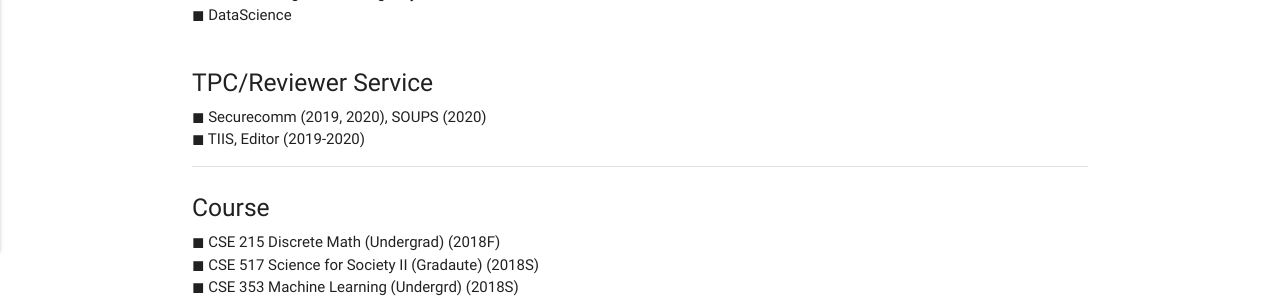
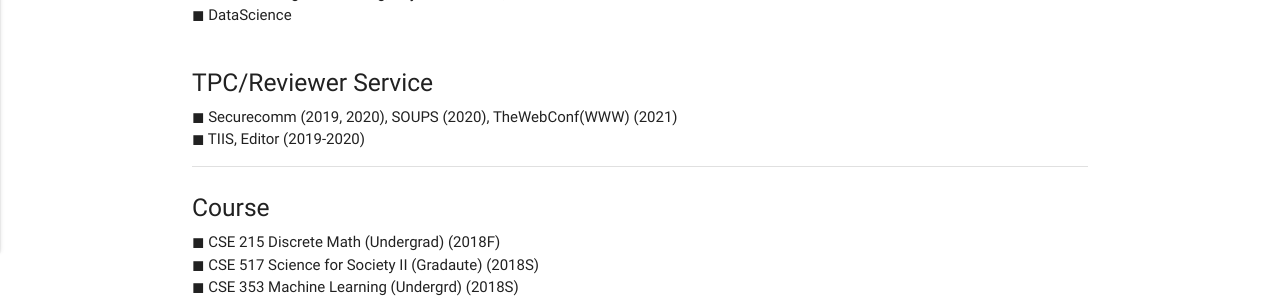
Before and after one commit to Yurim990507/DASH-Lab.github.io, a Jekyll site: the page built from example1.md, in a window 1280 px wide. Shown: the part 709-1009 px from the top of the page. Built offline with Jekyll 4.4.1, drawn with Linux system fonts in a browser that asks for light colours.

Commit message:
Update example1.md

```diff
--- a/example1.md
+++ b/example1.md
@@ -38,7 +38,7 @@ permalink: /About/
 </div>
 <div class="section">
     <h5>TPC/Reviewer Service</h5>
-          ◼ Securecomm (2019, 2020), SOUPS (2020)<br>
+          ◼ Securecomm (2019, 2020), SOUPS (2020), TheWebConf(WWW) (2021)<br>
           ◼ TIIS, Editor (2019-2020) <br>
 
 </div>
```
